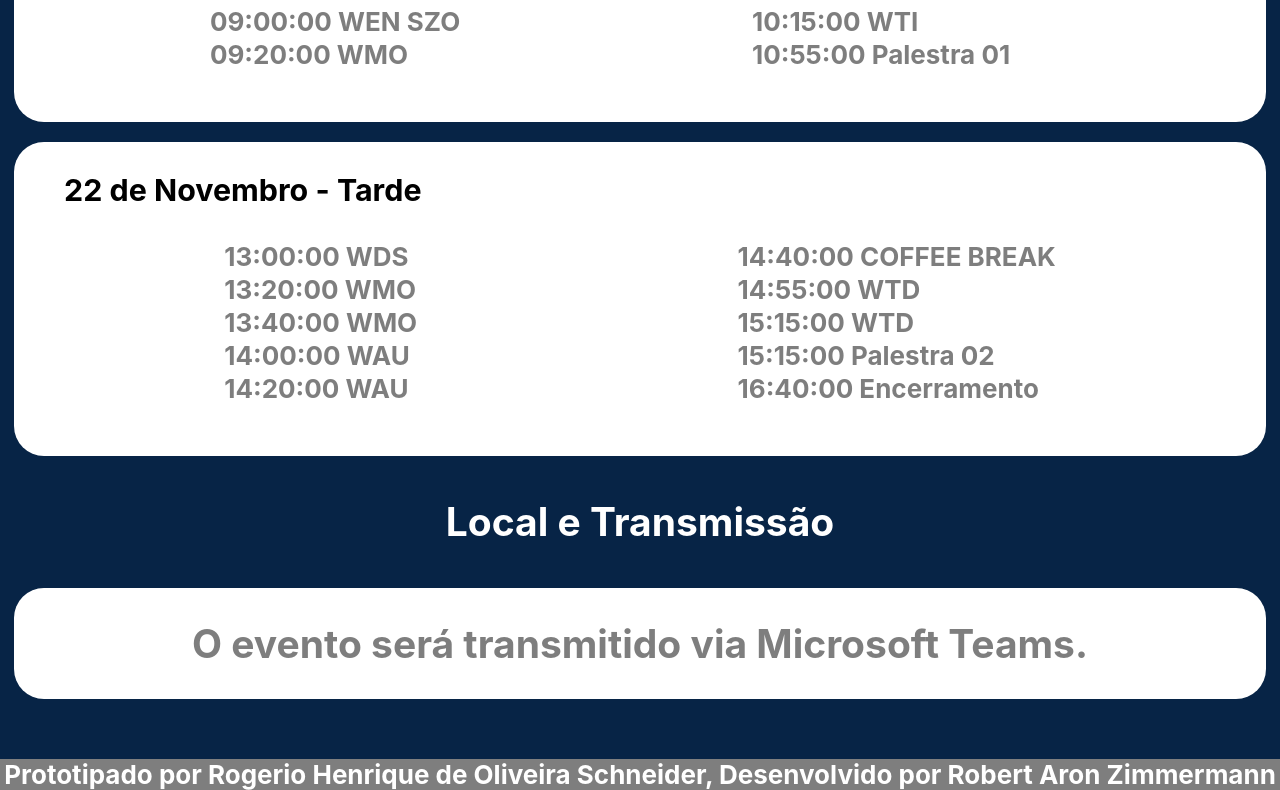
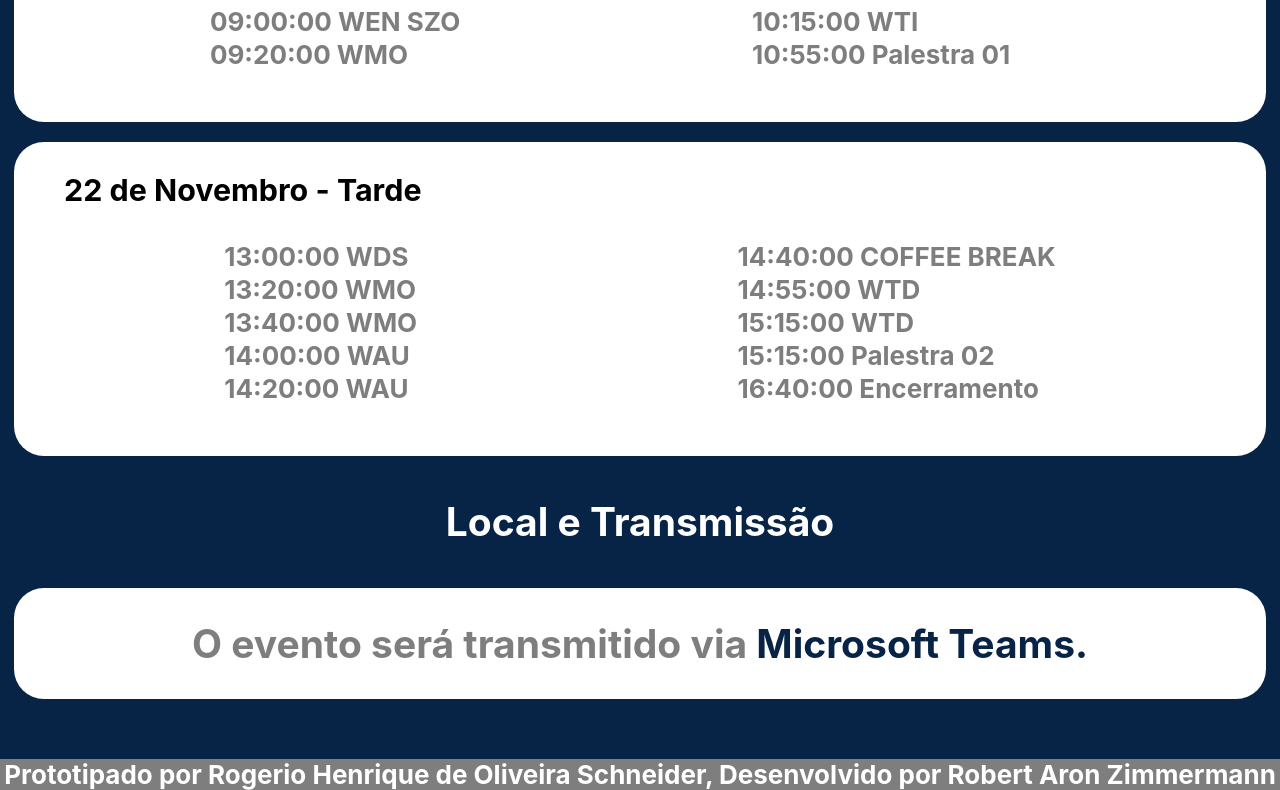
Before and after one commit to RA4Z/experience-day, a React (Create React App) app: page / in a window 1280 px wide. Shown: the part 1508-2298 px from the top of the page. Built offline with nearby package versions, Linux system fonts and the light colour scheme.

Commit message:
Criando link no texto do Teams

```diff
--- a/src/pages/App.css
+++ b/src/pages/App.css
@@ -126,3 +126,8 @@ button:hover {
   text-align: center;
   font-weight: bold;
 }
+
+a {
+  text-decoration: none;
+  color: #072446;
+}
--- a/src/pages/App.tsx
+++ b/src/pages/App.tsx
@@ -85,7 +85,8 @@ function App() {
         <h2>Local e Transmissão</h2>
         <div className='caixa-cronograma' style={{ textAlign: 'center', paddingBottom: '0', marginBottom: '60px' }}>
           <h2>
-            O evento será transmitido via Microsoft Teams.
+            O evento será transmitido via
+            <a href='https://teams.microsoft.com/l/meetup-join/19%3ameeting_M2JiOWUxNTEtMWE1MS00YWZkLTk0YTItMmMwZDA1ZmU4MmIx%40thread.v2/0?context=%7b%22Tid%22%3a%22886666a6-a8d2-4604-a002-95b622cb7e18%22%2c%22Oid%22%3a%220a266f1d-de89-44f8-82fd-351179f321d4%22%7d'> Microsoft Teams.</a>
           </h2>
         </div>
         <div className='rodape'>Prototipado por Rogerio Henrique de Oliveira Schneider, Desenvolvido por Robert Aron Zimmermann</div>
```
